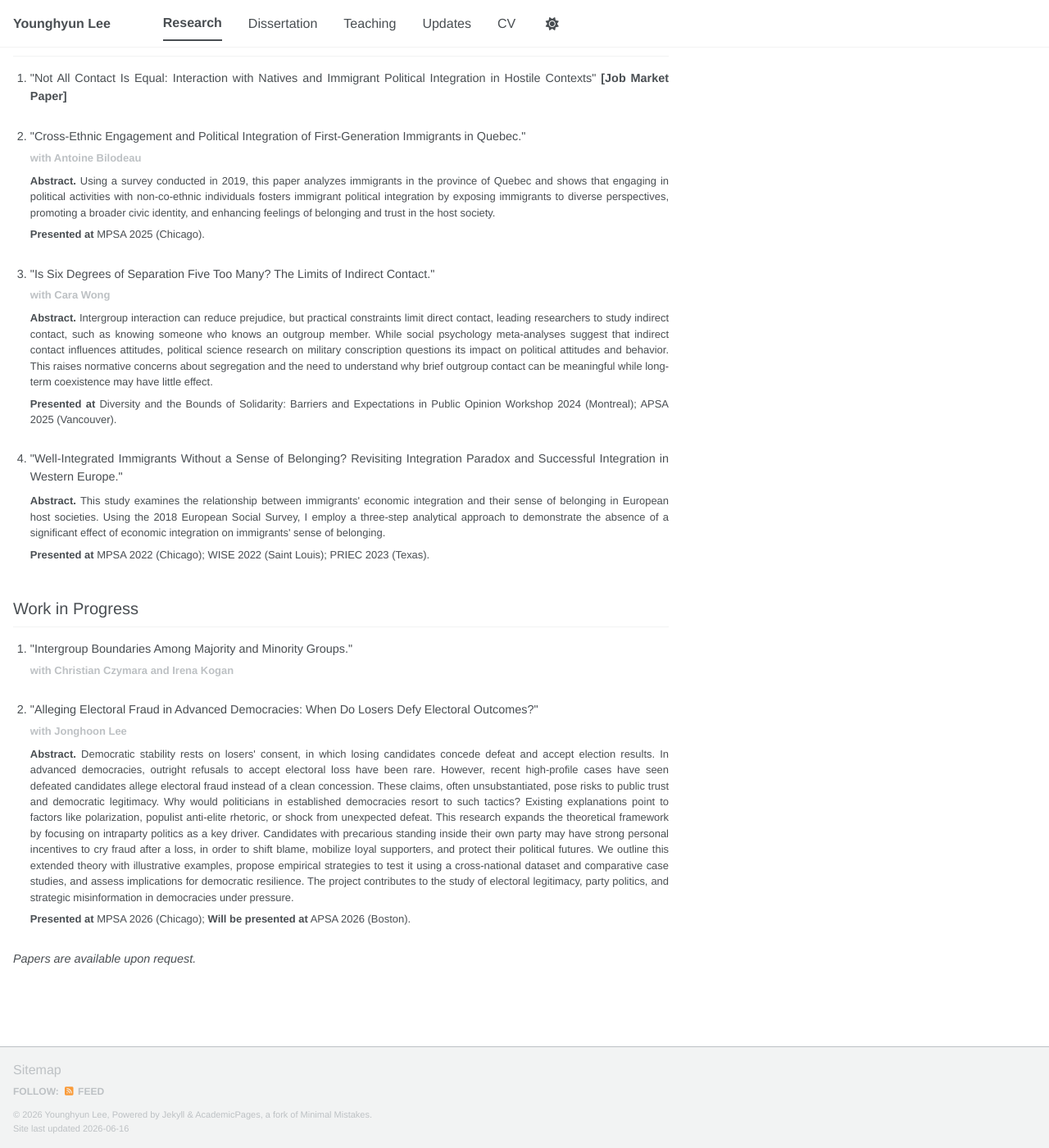
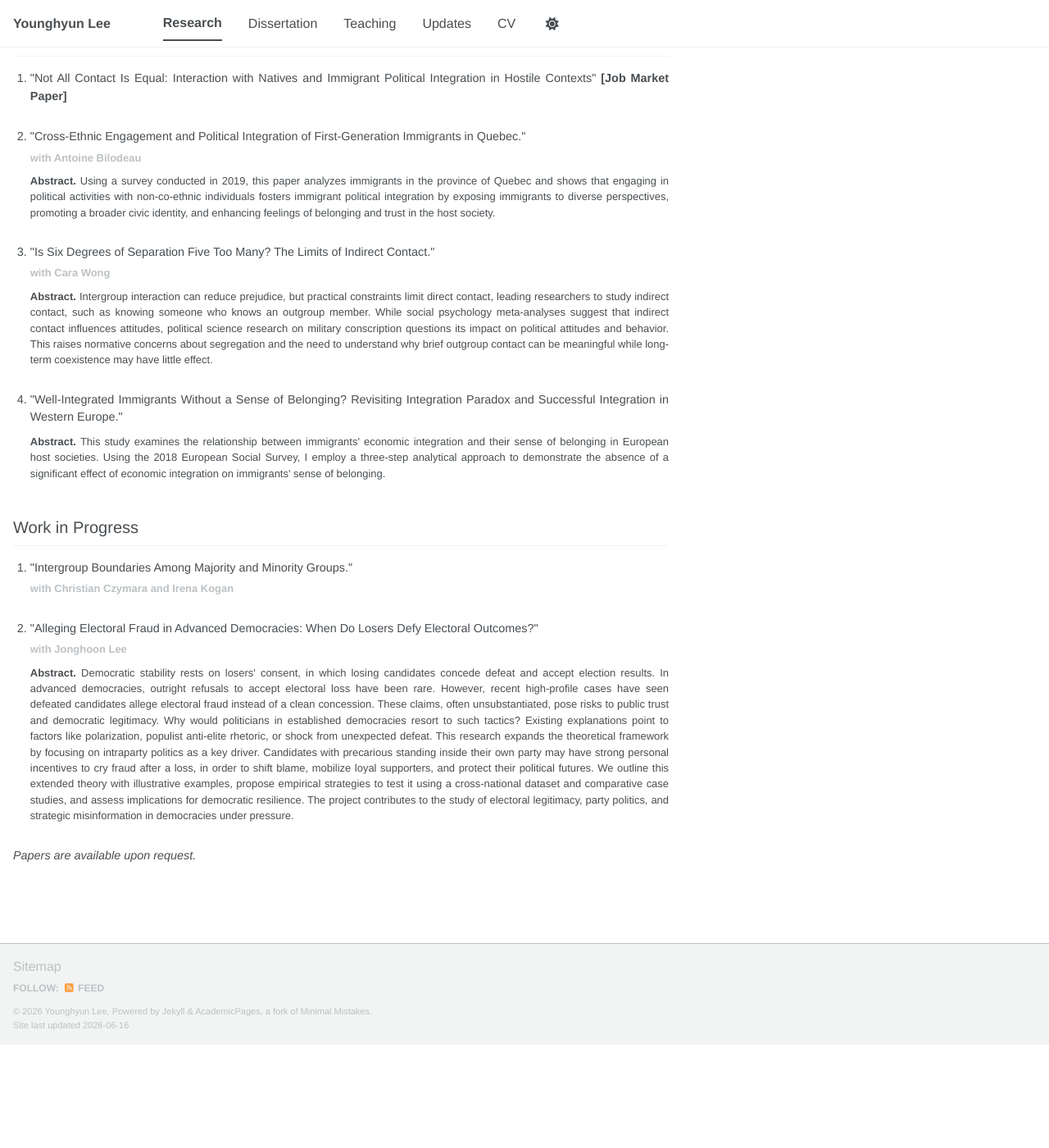
Before and after one commit to younghyunlee52/Website, a Jekyll site: the page built from _pages/research.md, in a window 1280 px wide and 1400 px high, scrolled down 933 px. Shown: the whole window at 82% size. Built offline with Jekyll 4.4.1, drawn with Linux system fonts in a browser that asks for light colours; a script bundle is joined from its source files by our own code; library files that are not in the unit come from our copies; after the commit the page ends 2207 px from its top, so only the background shows below that.

Commit message:
Update research.md

```diff
--- a/_pages/research.md
+++ b/_pages/research.md
@@ -49,7 +49,6 @@ I focus on how intergroup relations and political context shape the attitudes an
       <p class="research-entry__title">"Cross-Ethnic Engagement and Political Integration of First-Generation Immigrants in Quebec."</p>
       <p class="research-entry__meta"><strong> with Antoine Bilodeau </strong></p>
       <p class="research-entry__abstract"><strong>Abstract.</strong> Using a survey conducted in 2019, this paper analyzes immigrants in the province of Quebec and shows that engaging in political activities with non-co-ethnic individuals fosters immigrant political integration by exposing immigrants to diverse perspectives, promoting a broader civic identity, and enhancing feelings of belonging and trust in the host society.</p>
-      <p class="research-entry__presented"><strong>Presented at</strong> MPSA 2025 (Chicago).</p>
     </div>
   </li>
   <li>
@@ -57,14 +56,12 @@ I focus on how intergroup relations and political context shape the attitudes an
       <p class="research-entry__title">"Is Six Degrees of Separation Five Too Many? The Limits of Indirect Contact."</p>
       <p class="research-entry__meta"><strong> with Cara Wong </strong></p>
       <p class="research-entry__abstract"><strong>Abstract.</strong> Intergroup interaction can reduce prejudice, but practical constraints limit direct contact, leading researchers to study indirect contact, such as knowing someone who knows an outgroup member. While social psychology meta-analyses suggest that indirect contact influences attitudes, political science research on military conscription questions its impact on political attitudes and behavior. This raises normative concerns about segregation and the need to understand why brief outgroup contact can be meaningful while long-term coexistence may have little effect.</p>
-      <p class="research-entry__presented"><strong>Presented at</strong> Diversity and the Bounds of Solidarity: Barriers and Expectations in Public Opinion Workshop 2024 (Montreal); APSA 2025 (Vancouver).</p>
     </div>
   </li>
   <li>
     <div class="research-entry">
       <p class="research-entry__title">"Well-Integrated Immigrants Without a Sense of Belonging? Revisiting Integration Paradox and Successful Integration in Western Europe."</p>
       <p class="research-entry__abstract"><strong>Abstract.</strong> This study examines the relationship between immigrants' economic integration and their sense of belonging in European host societies. Using the 2018 European Social Survey, I employ a three-step analytical approach to demonstrate the absence of a significant effect of economic integration on immigrants' sense of belonging.</p>
-      <p class="research-entry__presented"><strong>Presented at</strong> MPSA 2022 (Chicago); WISE 2022 (Saint Louis); PRIEC 2023 (Texas).</p>
     </div>
   </li>
 
@@ -85,7 +82,6 @@ I focus on how intergroup relations and political context shape the attitudes an
       <p class="research-entry__title">"Alleging Electoral Fraud in Advanced Democracies: When Do Losers Defy Electoral Outcomes?"</p>
       <p class="research-entry__meta"> <strong> with Jonghoon Lee </strong></p>
       <p class="research-entry__abstract"><strong>Abstract.</strong> Democratic stability rests on losers' consent, in which losing candidates concede defeat and accept election results. In advanced democracies, outright refusals to accept electoral loss have been rare. However, recent high-profile cases have seen defeated candidates allege electoral fraud instead of a clean concession. These claims, often unsubstantiated, pose risks to public trust and democratic legitimacy. Why would politicians in established democracies resort to such tactics? Existing explanations point to factors like polarization, populist anti-elite rhetoric, or shock from unexpected defeat. This research expands the theoretical framework by focusing on intraparty politics as a key driver. Candidates with precarious standing inside their own party may have strong personal incentives to cry fraud after a loss, in order to shift blame, mobilize loyal supporters, and protect their political futures. We outline this extended theory with illustrative examples, propose empirical strategies to test it using a cross-national dataset and comparative case studies, and assess implications for democratic resilience. The project contributes to the study of electoral legitimacy, party politics, and strategic misinformation in democracies under pressure.</p>
-      <p class="research-entry__presented"><strong>Presented at</strong> MPSA 2026 (Chicago); <strong>Will be presented at</strong> APSA 2026 (Boston).</p>
     </div>
   </li>
 </ol>
```
